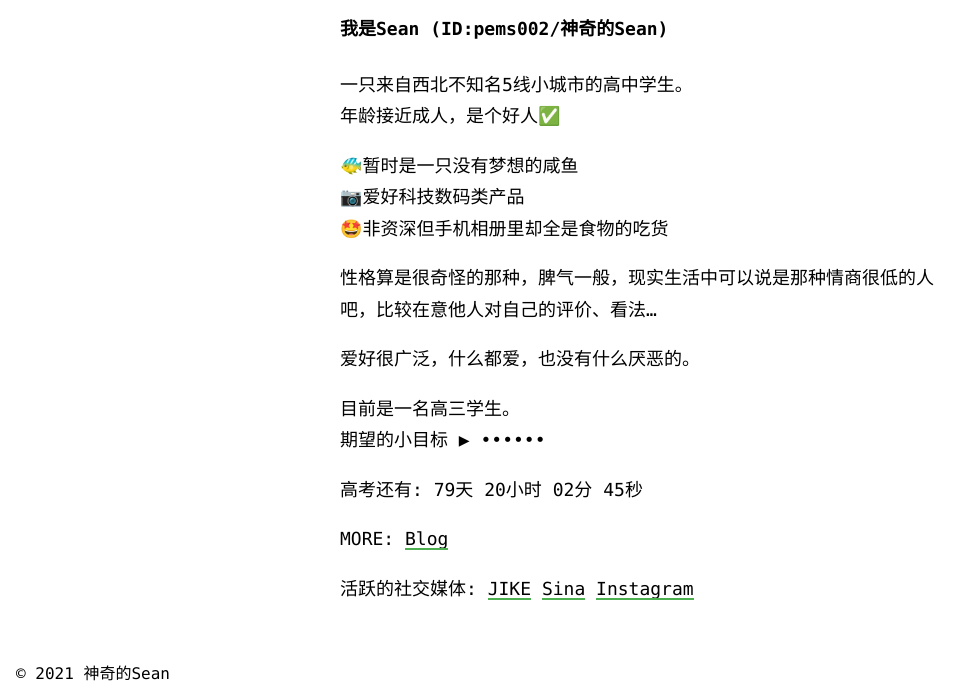
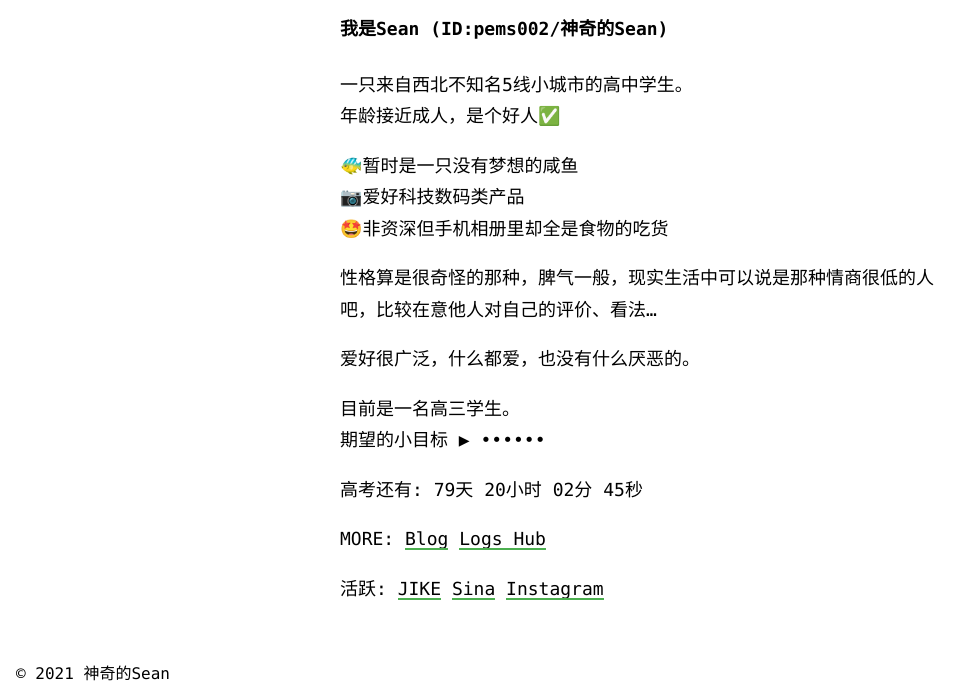
Before and after one commit to Pems002/home, a plain HTML site: page index.html in a window 1280 px wide. Shown: the part 122-818 px from the top of the page, without its empty margins (0-980 px from the left). Drawn offline with Linux system fonts and the light colour scheme.

Commit message:
Update index.html

```diff
--- a/index.html
+++ b/index.html
@@ -34,8 +34,8 @@
             <p>
 				目前是一名高三学生。<br>期望的小目标 ▶ •••••• </p>
 			<p class="count"></p>
-            <p>MORE: <a href="https://blog.imsean.cn" target="_blank" rel="noopener">Blog</a></p>
-            <p>活跃的社交媒体: <a href="https://okjk.co/9j5VA" target="_blank" rel="noopener">JIKE</a> <a href="https://weibo.com/u/3225834177" target="_blank" rel="noopener">Sina</a> <a href="https://www.instagram.com/pems002" target="_blank" rel="noopener">Instagram</a></p>
+            <p>MORE: <a href="https://blog.imsean.cn" target="_blank" rel="noopener">Blog</a> <a href="https://logs.imsean.cn" target="_blank" rel="noopener">Logs Hub</a> </p>
+            <p>活跃: <a href="https://okjk.co/9j5VA" target="_blank" rel="noopener">JIKE</a> <a href="https://weibo.com/u/3225834177" target="_blank" rel="noopener">Sina</a> <a href="https://www.instagram.com/pems002" target="_blank" rel="noopener">Instagram</a></p>
         </div>
     </main>
     <footer class="container">
```
